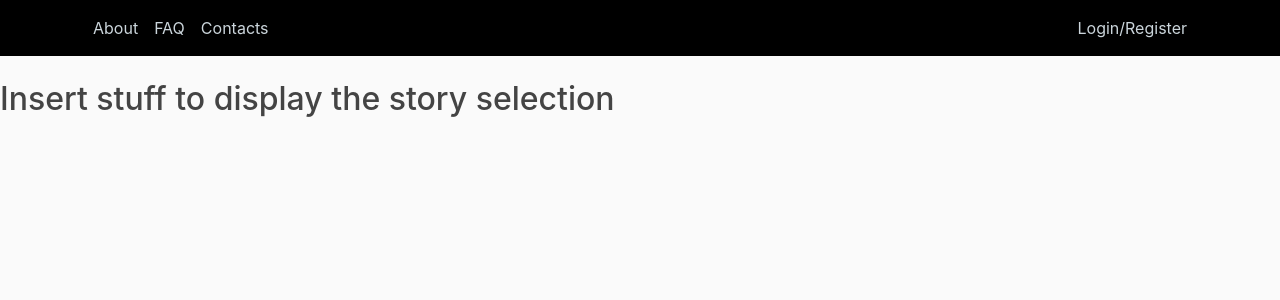
After one commit to Jarec22/NAHM, a Django app: page /index/ in a window 1280 px wide. The commit adds this page. Shown: the top 300 px of the page. Run offline with Django 3.2, Linux system fonts and the light colour scheme; some libraries are stand-ins or nearby versions.

Commit message:
skeletons for remaining pages

```diff
--- a/hamster/urls.py
+++ b/hamster/urls.py
@@ -8,4 +8,7 @@ urlpatterns = [
 	path('about/', views.about, name='about'),
 	path('logout/', views.user_logout, name='logout'),
 	path('my_account/', views.my_account, name='my_account'),
+	path('index/', views.index, name='index'),
+	path('faq/', views.faq, name='faq'),
+	path('contacts/', views.contacts, name='contacts'),
 ]
--- a/hamster/views.py
+++ b/hamster/views.py
@@ -6,10 +6,20 @@ from django.urls import reverse
 from django.contrib.auth.decorators import login_required
 
 def about(request):
-	context_dict = {}
-	print(request.method)
-	print(request.user)
+	context_dict={}
 	return render(request, 'hamster/about.html', context=context_dict)
+
+def index(request):
+	context_dict={}
+	return render(request, 'hamster/index.html', context=context_dict)
+
+def faq(request):
+	context_dict={}
+	return render(request, 'hamster/faq.html', context=context_dict)
+
+def contacts(request):
+	context_dict={}
+	return render(request, 'hamster/contacts.html', context=context_dict)
 
 def start(request):
 
--- a/templates/hamster/base.html
+++ b/templates/hamster/base.html
@@ -20,12 +20,17 @@
 			<div class="container">
 			<div class="collapse navbar-collapse" id="navbarToggle">
 				<div class="navbar-nav mr-auto">
+				{% if user.is_authenticated %}
+					<a class="nav-item nav-link" href="{% url 'hamster:index' %}">Home</a>
+				{% endif %}
 				<a class="nav-item nav-link" href="{% url 'hamster:about' %}">About</a>
+				<a class="nav-item nav-link" href="{% url 'hamster:faq' %}">FAQ</a>
+				<a class="nav-item nav-link" href="{% url 'hamster:contacts' %}">Contacts</a>
 				</div>
 				<!-- Navbar Right Side -->
 				<div class="navbar-nav">
 				{% if user.is_authenticated %}
-					<a class="nav-item nav-link" href="{% url 'hamster:my_account' %}">Profile</a>
+					<a class="nav-item nav-link" href="{% url 'hamster:my_account' %}">My Account</a>
 					<a class="nav-item nav-link" href="{% url 'hamster:logout' %}">Logout</a>
 					<!-- pridaj logout -->
 				{% else %}
--- /dev/null
+++ b/templates/hamster/index.html
@@ -0,0 +1,13 @@
+{% extends 'hamster/base.html' %}
+{% load staticfiles %}
+
+{% block title_block %}
+	<title>Choose your story</title>
+{% endblock %}
+
+
+{% block body_block %}
+
+<h2> Insert stuff to display the story selection <h2>
+
+{% endblock %}
```
Also changed, not shown: templates/hamster/contacts.html (added, +13 -0 lines), templates/hamster/faq.html (added, +13 -0 lines).
